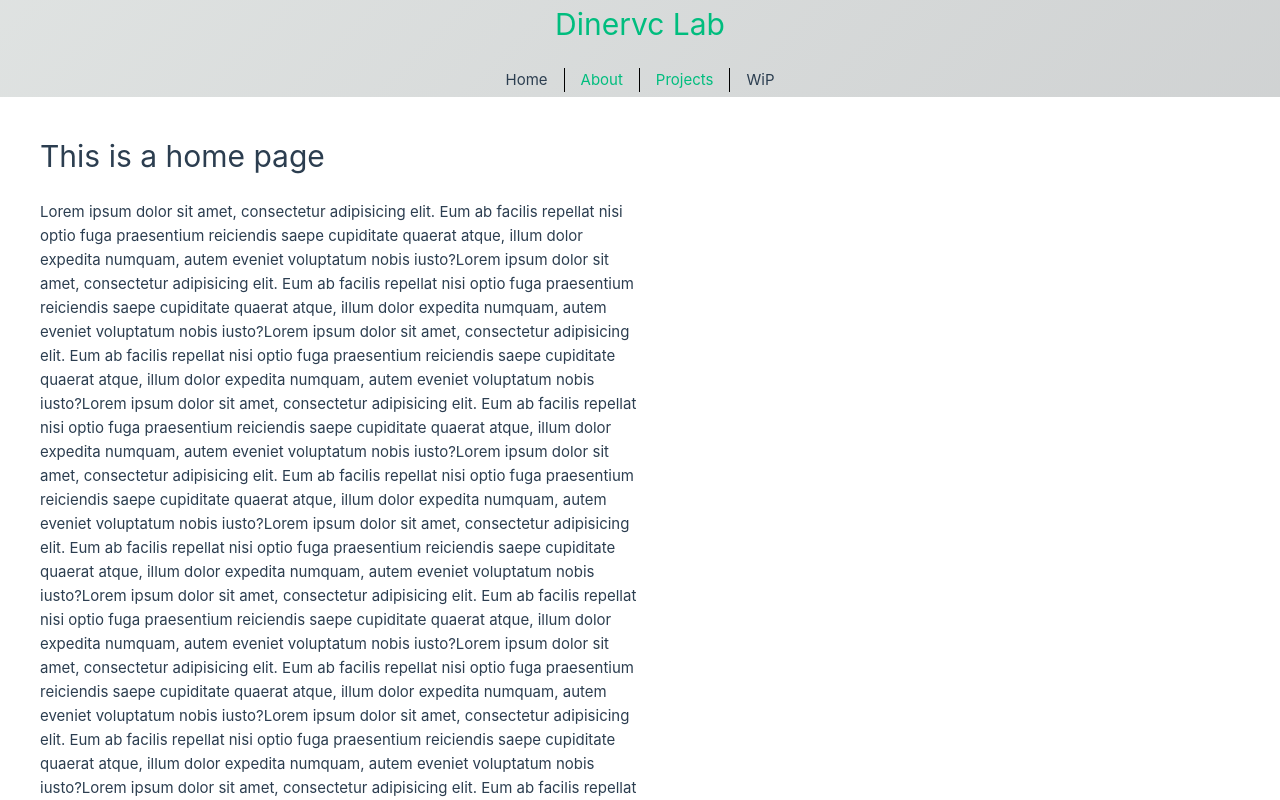
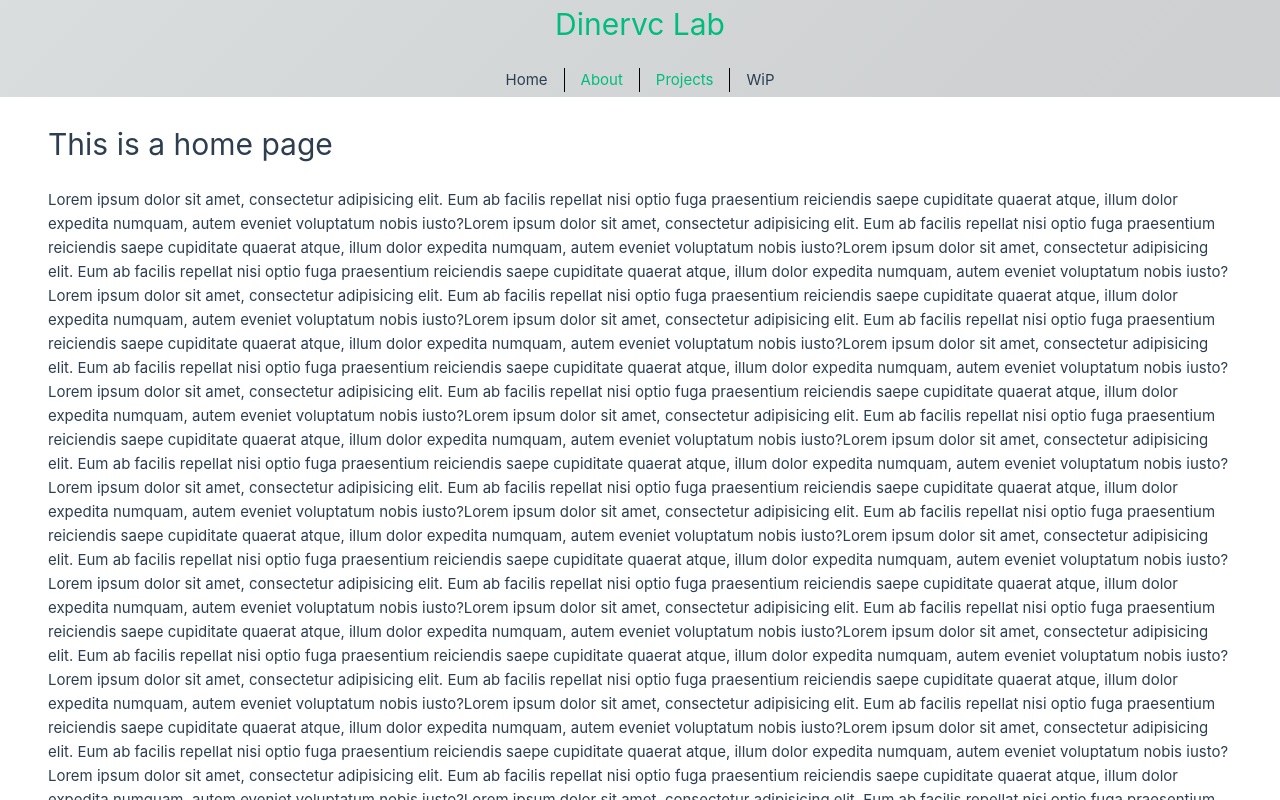
Before and after one commit to Dinervc/Dinervc-Lab, a Vue app: page / in a window 1280 px wide. Shown: the top 800 px of the page. Built offline with nearby package versions, Linux system fonts and the light colour scheme.

Commit message:
Ready to start making the sites

```diff
--- a/src/App.vue
+++ b/src/App.vue
@@ -49,6 +49,13 @@ onMounted(async () => {
 </template>
 
 <style scoped>
+.router-view {
+  width: 92.5vw;
+  margin: auto;
+  margin-top: 120px;
+  margin-bottom: 50px;
+}
+
 header {
   position: absolute;
   top: 0;
@@ -56,7 +63,6 @@ header {
   width: 100vw;
   display: flex;
   align-items: center;
-  max-height: 20vh;
 }
 
 nav.sticky {
@@ -66,7 +72,7 @@ nav.sticky {
   background: linear-gradient(-45deg, #414141e5, #756b6be5, #4b5051e5, #3e4341e5);
   background-size: 400% 400%;
   animation: gradient 8s ease infinite;
-  padding-top: 20px;
+  /*padding-top: 20px;*/
   margin-top: 0;
   width: 100vw;
   text-align: center;
--- a/src/assets/main.css
+++ b/src/assets/main.css
@@ -1,9 +1,4 @@
 @import './base.css';
-
-#app {
-  padding: 2rem;
-  font-weight: normal;
-}
 
 a,
 .green {
@@ -17,14 +12,3 @@ a,
     background-color: hsla(160, 100%, 37%, 0.2);
   }
 }
-
-  body {
-    display: flex;
-    place-items: center;
-  }
-
-  #app {
-    display: grid;
-    grid-template-columns: 1fr 1fr;
-    padding: 0 2rem;
-  }
```
Also changed, not shown: 1 other file (tests, documents, lock files or other folders).
